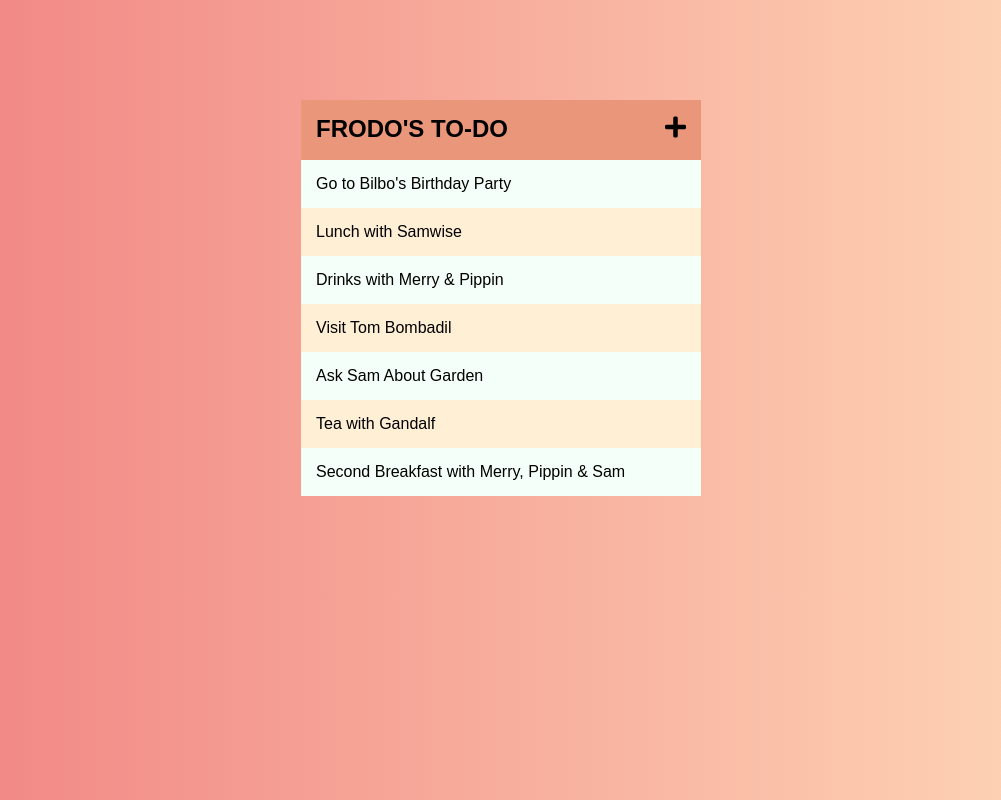
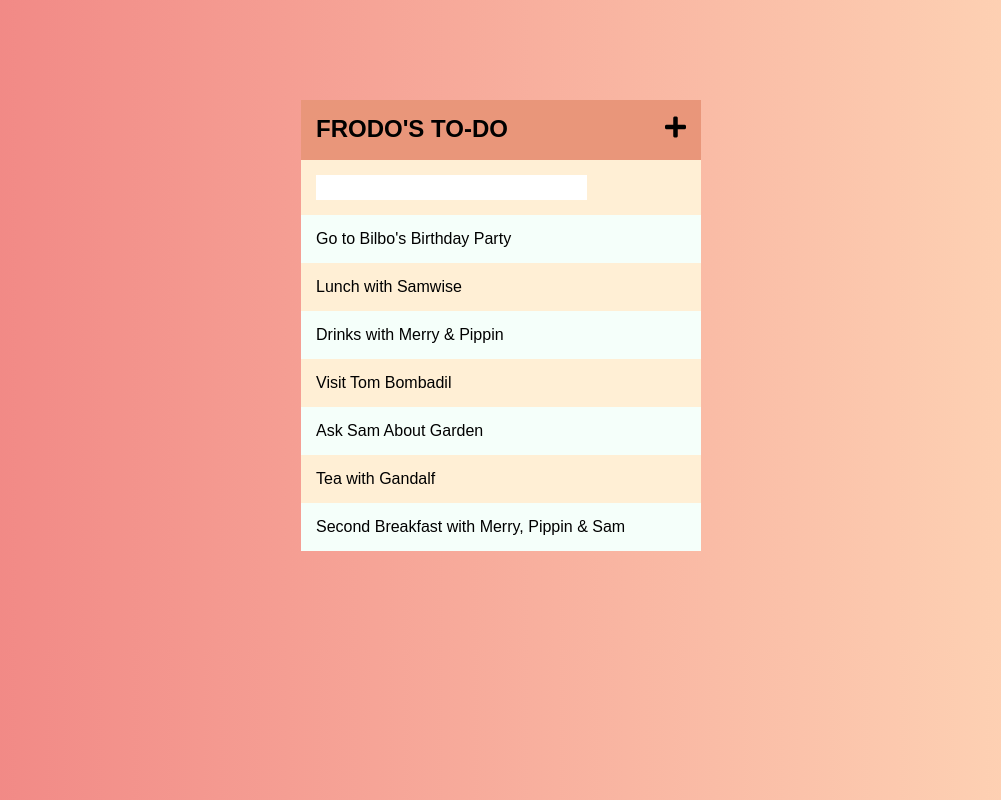
Before and after one commit to raechelo/To-Do, a plain HTML site: page index.html in a window 1280 px wide. Shown: the whole page, without its empty margins (139-1140 px from the left). Drawn offline with nearby package versions, Linux system fonts and the light colour scheme.

Commit message:
tasks now add with table structure, just need to add functionality of delete or mark out to added tasks

```diff
--- a/index.html
+++ b/index.html
@@ -11,14 +11,15 @@
 </head>
 <body>
   <table class="todo" id="todo-js">
-    <th>FRODO'S TO-DO <i class="fas fa-plus"></i></th>
-    <tr><td class="list-item"><span class="list-delete"><i class="fas fa-dumpster-fire"></i></span>Go to Bilbo's Birthday Party</td></tr>
-    <tr><td class="list-item"><span class="list-delete"><i class="fas fa-dumpster-fire"></i></span>Lunch with Samwise</td></tr>
-    <tr><td class="list-item"><span class="list-delete"><i class="fas fa-dumpster-fire"></i></span>Drinks with Merry & Pippin</td></tr>
-    <tr><td class="list-item"><span class="list-delete"><i class="fas fa-dumpster-fire"></i></span>Visit Tom Bombadil</td></tr>
-    <tr><td class="list-item"><span class="list-delete"><i class="fas fa-dumpster-fire"></i></span>Ask Sam About Garden</td></tr>
-    <tr><td class="list-item"><span class="list-delete"><i class="fas fa-dumpster-fire"></i></span>Tea with Gandalf</td></tr>
-    <tr><td class="list-item"><span class="list-delete"><i class="fas fa-dumpster-fire"></i></span>Second Breakfast with Merry, Pippin & Sam</td></tr>
+    <th>FRODO'S TO-DO <i class="fas fa-plus btn"></i></th>
+    <tr><td><input type="text" placehoder="New to do"></td></tr>
+    <tr><td><span class="list-delete"><i class="fas fa-dumpster-fire"></i></span>Go to Bilbo's Birthday Party</td></tr>
+    <tr><td><span class="list-delete"><i class="fas fa-dumpster-fire"></i></span>Lunch with Samwise</td></tr>
+    <tr><td><span class="list-delete"><i class="fas fa-dumpster-fire"></i></span>Drinks with Merry & Pippin</td></tr>
+    <tr><td><span class="list-delete"><i class="fas fa-dumpster-fire"></i></span>Visit Tom Bombadil</td></tr>
+    <tr><td><span class="list-delete"><i class="fas fa-dumpster-fire"></i></span>Ask Sam About Garden</td></tr>
+    <tr><td><span class="list-delete"><i class="fas fa-dumpster-fire"></i></span>Tea with Gandalf</td></tr>
+    <tr><td><span class="list-delete"><i class="fas fa-dumpster-fire"></i></span>Second Breakfast with Merry, Pippin & Sam</td></tr>
   </table>
   <script
   src="https://code.jquery.com/jquery-3.3.1.min.js"
--- a/script.js
+++ b/script.js
@@ -1,10 +1,17 @@
 // JQUERY EVENTS
 
-$(".list-item").click(strikeOut);
+$("td").click(strikeOut);
 $(".fa-dumpster-fire").click(deleteOption)
+$(".btn").on("click", addToDo)
 
 
 // FUNCTIONS
+  function addToDo() {
+    var newTask = $("input").val();
+    var markup = "<tr><td><span class='list-delete'><i class='fas fa-dumpster-fire'></i></span>" + newTask + "</td></tr>"
+    $(".todo tr:last").after(markup);
+  }
+
 function strikeOut() {
   $(this).toggleClass("strike-out");
 }
--- a/styles.css
+++ b/styles.css
@@ -14,7 +14,7 @@ table {
   width: 400px;
 }
 
-.todo tr:nth-child(even) {
+.todo tr:nth-child(odd) {
   background-color: mintcream;
 }
 
@@ -29,7 +29,6 @@ th {
 
 td {
   padding: 15px;
-  /* padding-left: 0px; */
 }
 
 .strike-out {
@@ -40,7 +39,6 @@ td {
   background-color: indianred;
   color: white;
   display: none;
-  /* margin-left: 0px; */
   padding: 15px;
 }
 
@@ -57,6 +55,17 @@ td:hover {
   padding-left: 0px;
 }
 
+.list-item:first-of-type {
+  margin-left:15px;
+  /* background-color: pink; */
+}
+
+input {
+  font-size: 20px;
+  height: 25px;
+  border: 1px solid transparent;
+}
+
  @keyframes fadein {
   from {
     opacity: 0;
```
